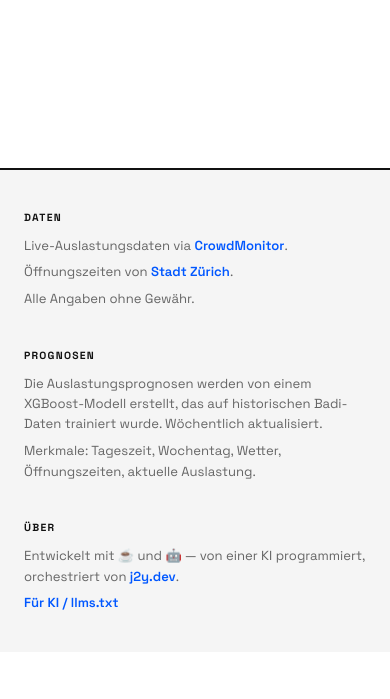
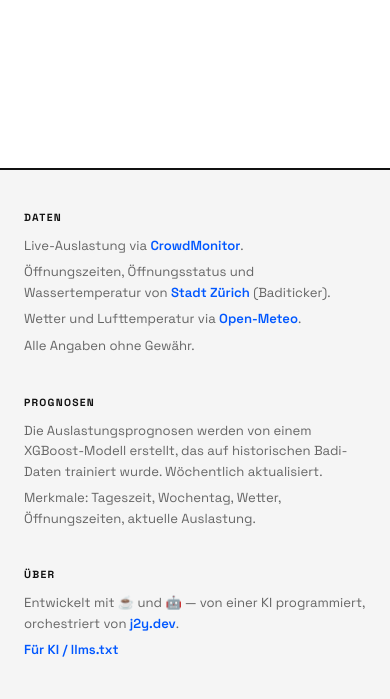
Before and after one commit to mekanics/badifrei, a FastAPI app: page / in a window 390 px wide. Shown: the part 5552-6251 px from the top of the page. Before the commit the page ends 6162 px from the top, so only its background shows below. Run offline with FastAPI, Linux system fonts and the light colour scheme; data that the repository does not hold is empty.

Commit message:
Credit all live data sources in the site footer (#29)
## Summary
- Expand the shared footer **Daten** column so CrowdMonitor, Stadt
Zürich (Baditicker), and Open-Meteo are all credited — matching the live
fields users see (occupancy, hours/status/water temp, weather/air temp).
- Add a homepage regression test so these attributions cannot disappear
silently.

## Test plan
- [x] `uv run pytest tests/unit -v` (478 passed; +1 test)
- [ ] Spot-check footer on `/` and a pool detail page (desktop + mobile)

```diff
--- a/api/templates/base.html
+++ b/api/templates/base.html
@@ -55,12 +55,14 @@
     <div class="footer-inner">
       <div class="footer-col">
         <span class="footer-heading">Daten</span>
-        <p>Live-Auslastungsdaten via <a href="https://ase.ch/" target="_blank" rel="noopener"
+        <p>Live-Auslastung via <a href="https://ase.ch/" target="_blank" rel="noopener"
             data-umami-event="footer-link-click" data-umami-event-link-target="crowdmonitor">CrowdMonitor</a>.</p>
-        <p>Öffnungszeiten von <a
+        <p>Öffnungszeiten, Öffnungsstatus und Wassertemperatur von <a
             href="https://www.stadt-zuerich.ch/de/stadtleben/sport-und-erholung/sport-und-badeanlagen.html"
             target="_blank" rel="noopener" data-umami-event="footer-link-click"
-            data-umami-event-link-target="stadt-zurich">Stadt Zürich</a>.</p>
+            data-umami-event-link-target="stadt-zurich">Stadt Zürich</a> (Baditicker).</p>
+        <p>Wetter und Lufttemperatur via <a href="https://open-meteo.com/" target="_blank" rel="noopener"
+            data-umami-event="footer-link-click" data-umami-event-link-target="open-meteo">Open-Meteo</a>.</p>
         <p>Alle Angaben ohne Gewähr.</p>
       </div>
       <div class="footer-col">
```
Also changed, not shown: tests/unit/test_llm_surfaces_routes.py (+11 -0 lines).
